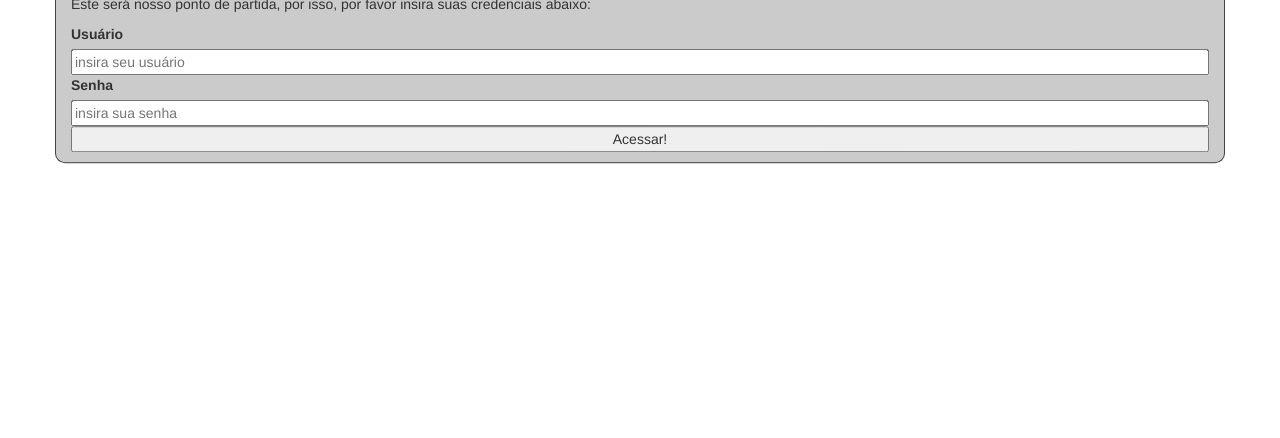
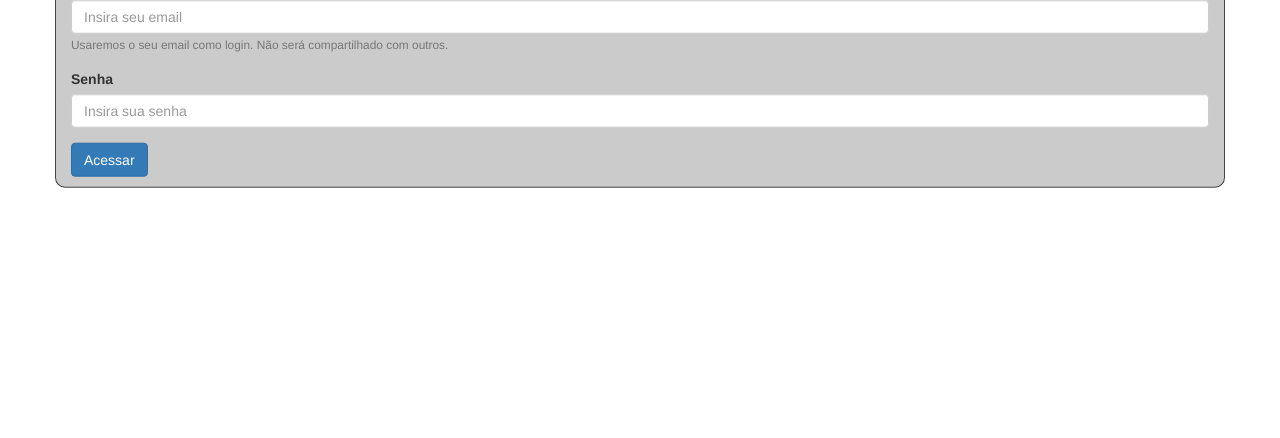
Before and after one commit to vlaskz/atroxerp, a website: page www/index.html in a window 1280 px wide. Shown: the part 362-800 px from the top of the page. Drawn offline with nearby package versions, Linux system fonts and the light colour scheme.

Commit message:
added some bootstrap classes

```diff
--- a/www/index.html
+++ b/www/index.html
@@ -23,14 +23,17 @@
       <h1>Bem vindos a Atrox</h1>
       <p>Este será nosso ponto de partida, por isso, por favor insira suas credenciais abaixo:</p>
      <div class="content">
-      <form action="/login" method="post">
+      <form>
+        <div class="form-group"></label>
+          <input type="email" class="form-control" id="usermail" aria-describedby="emailHelp" placeholder="Insira seu email">
+          <small id="emailHelp" class="form-text text-muted">Usaremos o seu email como login. Não será compartilhado com outros.</small>
+        </div>
+        <div class="form-group">
+          <label for="password">Senha</label>
+          <input type="password" class="form-control" id="password" placeholder="Insira sua senha">
+        </div>
 
-        <label for="username">Usuário</label>
-        <input type="text" name="username" id="username" placeholder="insira seu usuário"><br>
-        <label for="password">Senha</label>
-        <input type="password" name="password" id="password" placeholder="insira sua senha"><br>
-        <input type="submit" value="Acessar!">
-
+        <button type="submit" class="btn btn-primary">Acessar</button>
       </form>
      </div>
     </div>
--- a/www/style/style.css
+++ b/www/style/style.css
@@ -1,5 +1,5 @@
 .centered{
-
+    margin: auto;
     border:1px solid rgba(27, 27, 27, 0.781);
     border-radius: 10px;
     padding: 10px;
@@ -11,12 +11,3 @@
     transform: translate(-50%, -50%);
 
 }
-.container {
-    width: 50%;
-    clear: both;
-  }
-
-.container input {
-    width: 100%;
-    clear: both;
-  }
```
